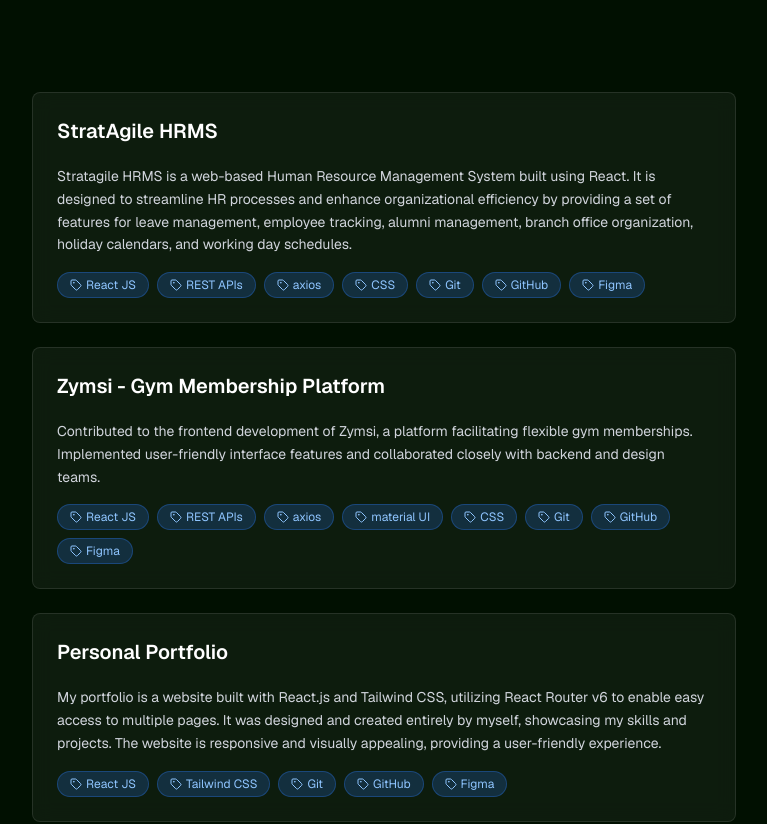
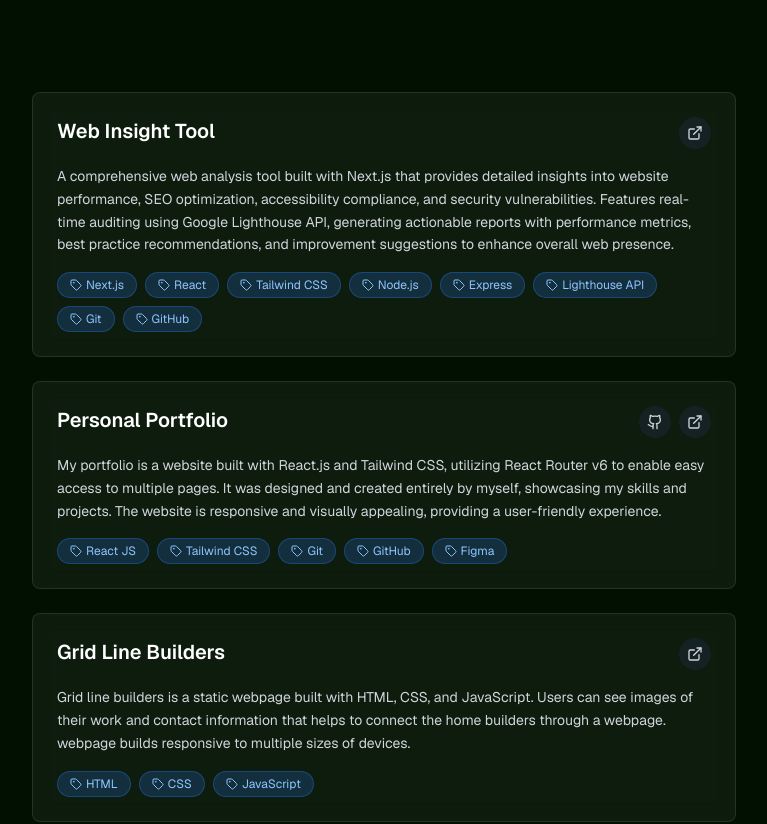
Before and after one commit to rahulvijay81/portfolio, a Next.js app: page / in a window 1280 px wide. Shown: the part 1540-2364 px from the top of the page, without its empty margins (512-1279 px from the left). Built offline with nearby package versions, Linux system fonts and the light colour scheme.

Commit message:
project updated

```diff
--- a/src/components/ProjectsSection.tsx
+++ b/src/components/ProjectsSection.tsx
@@ -1,4 +1,4 @@
-import { Tag } from 'lucide-react';
+import { Tag, Github, ExternalLink } from 'lucide-react';
 import type { ProjectsData } from '../types';
 
 // Import JSON data
@@ -15,6 +15,32 @@ export default function ProjectsSection() {
               <div className="flex-1">
                 <h3 className="text-base md:text-xl font-semibold text-white mb-1">{project.name}</h3>
               </div>
+              {project.links && (
+                <div className="flex gap-2 mt-2 md:mt-0">
+                  {project.links.github && (
+                    <a
+                      href={project.links.github}
+                      target="_blank"
+                      rel="noopener noreferrer"
+                      className="p-2 rounded-full bg-gray-800/50 hover:bg-gray-700/50 transition-colors"
+                      aria-label="View on GitHub"
+                    >
+                      <Github size={16} className="text-gray-300 hover:text-white" />
+                    </a>
+                  )}
+                  {project.links.site && (
+                    <a
+                      href={project.links.site}
+                      target="_blank"
+                      rel="noopener noreferrer"
+                      className="p-2 rounded-full bg-gray-800/50 hover:bg-gray-700/50 transition-colors"
+                      aria-label="View live site"
+                    >
+                      <ExternalLink size={16} className="text-gray-300 hover:text-white" />
+                    </a>
+                  )}
+                </div>
+              )}
             </div>
             <p className="text-gray-300 mb-4 leading-relaxed text-xs md:text-sm">{project.description}</p>
             <div className="flex flex-wrap gap-2">
--- a/src/data/projects.json
+++ b/src/data/projects.json
@@ -1,5 +1,40 @@
 {
   "projects": [
+    {
+      "name": "Web Insight Tool",
+      "description": "A comprehensive web analysis tool built with Next.js that provides detailed insights into website performance, SEO optimization, accessibility compliance, and security vulnerabilities. Features real-time auditing using Google Lighthouse API, generating actionable reports with performance metrics, best practice recommendations, and improvement suggestions to enhance overall web presence.",
+      "technologies": [
+        "Next.js",
+        "React",
+        "Tailwind CSS",
+        "Node.js",
+        "Express",
+        "Lighthouse API",
+        "Git",
+        "GitHub"
+      ],
+      "links": {
+        "site": "https://webinsighttool.com"
+      }
+    },
+    {
+      "name": "Personal Portfolio",
+      "description": "My portfolio is a website built with React.js and Tailwind CSS, utilizing React Router v6 to enable easy access to multiple pages. It was designed and created entirely by myself, showcasing my skills and projects. The website is responsive and visually appealing, providing a user-friendly experience.",
+      "technologies": ["React JS", "Tailwind CSS", "Git", "GitHub", "Figma"],
+      "links": {
+        "github": "https://github.com/rahulvijay81/portfolio",
+        "site": "https://rahulvijay.netlify.app/"
+      }
+    },
+    {
+      "name": "Grid Line Builders",
+      "description": "Grid line builders is a static webpage built with HTML, CSS, and JavaScript. Users can see images of their work and contact information that helps to connect the home builders through a webpage. webpage builds responsive to multiple sizes of devices.",
+      "technologies": ["HTML", "CSS", "JavaScript"],
+      "links": {
+        "github": "",
+        "site": "https://gridlinesbuilders.in/"
+      }
+    },
     {
       "name": "StratAgile HRMS",
       "description": "Stratagile HRMS is a web-based Human Resource Management System built using React. It is designed to streamline HR processes and enhance organizational efficiency by providing a set of features for leave management, employee tracking, alumni management, branch office organization, holiday calendars, and working day schedules.",
@@ -11,7 +46,10 @@
         "Git",
         "GitHub",
         "Figma"
-      ]
+      ],
+      "links": {
+        "github": ""
+      }
     },
     {
       "name": "Zymsi - Gym Membership Platform",
@@ -25,22 +63,18 @@
         "Git",
         "GitHub",
         "Figma"
-      ]
-    },
-    {
-      "name": "Personal Portfolio",
-      "description": "My portfolio is a website built with React.js and Tailwind CSS, utilizing React Router v6 to enable easy access to multiple pages. It was designed and created entirely by myself, showcasing my skills and projects. The website is responsive and visually appealing, providing a user-friendly experience.",
-      "technologies": ["React JS", "Tailwind CSS", "Git", "GitHub", "Figma"]
+      ],
+      "links": {
+        "site": "https://zymsi.com"
+      }
     },
     {
       "name": "Dashboard Panel",
       "description": "User Admin Dashboard created with React js, Material UI, Nivo Charts, Formik, Yup, FullCalendar, and Data Grid to build this entire application. This application consists of Light and Dark Mode, four different Charts, three different Data Table Pages, FAQ Page, Form Page, and Calendar Integration.",
-      "technologies": ["React JS", "Material UI"]
-    },
-    {
-      "name": "Grid Line Builders",
-      "description": "Grid line builders is a static webpage built with HTML, CSS, and JavaScript. Users can see images of their work and contact information that helps to connect the home builders through a webpage. webpage builds responsive to multiple sizes of devices.",
-      "technologies": ["HTML", "CSS", "JavaScript"]
+      "technologies": ["React JS", "Material UI"],
+      "links": {
+        "github": "https://github.com/rahulvijay81/admin-panel-Dashboard"
+      }
     }
   ]
 }
--- a/src/types/index.ts
+++ b/src/types/index.ts
@@ -20,6 +20,10 @@ export interface Project {
   name: string;
   description: string;
   technologies: string[];
+  links?: {
+    github?: string;
+    site?: string;
+  };
 }
 
 export interface ProjectsData {
```
